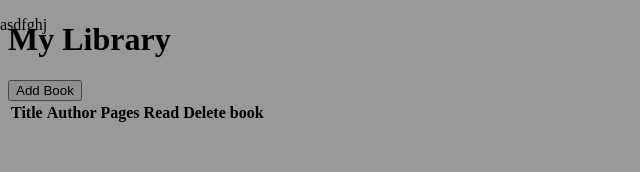
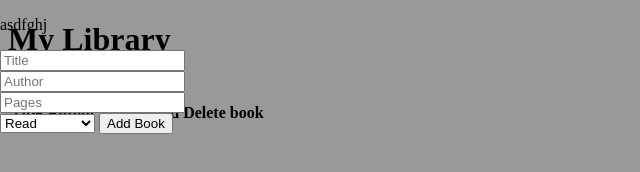
Before and after one commit to Rocio01/Library, a plain HTML site: page index.html in a window 1280 px wide. Both pictures are taken after a click on the button "Add Book". Shown: the whole page, without its empty margins (0-640 px from the left). Drawn offline with Linux system fonts and the light colour scheme.

Commit message:
Create add book form

```diff
--- a/index.html
+++ b/index.html
@@ -14,7 +14,16 @@
 <button id="addBookButton">Add Book </button>
  <div id="addBookModal" class="bookModal">
 <p>asdfghj</p>
-    <form action=""></form>
+    <form action="">
+        <input type="text" name="title" placeholder="Title" required maxlength="50" /> <br>
+        <input type="text" name="author" placeholder="Author" required maxlength="50" /> <br>
+        <input type="number" name="pages" placeholder="Pages" required max="50000" /> <br>
+        <select name="readStatus">
+            <option value="true">Read</option>
+            <option value="false">Not read yet</option>
+    </select>
+        <input type="submit"  value="Add Book"/>
+    </form>
 
  </div>
 
```
